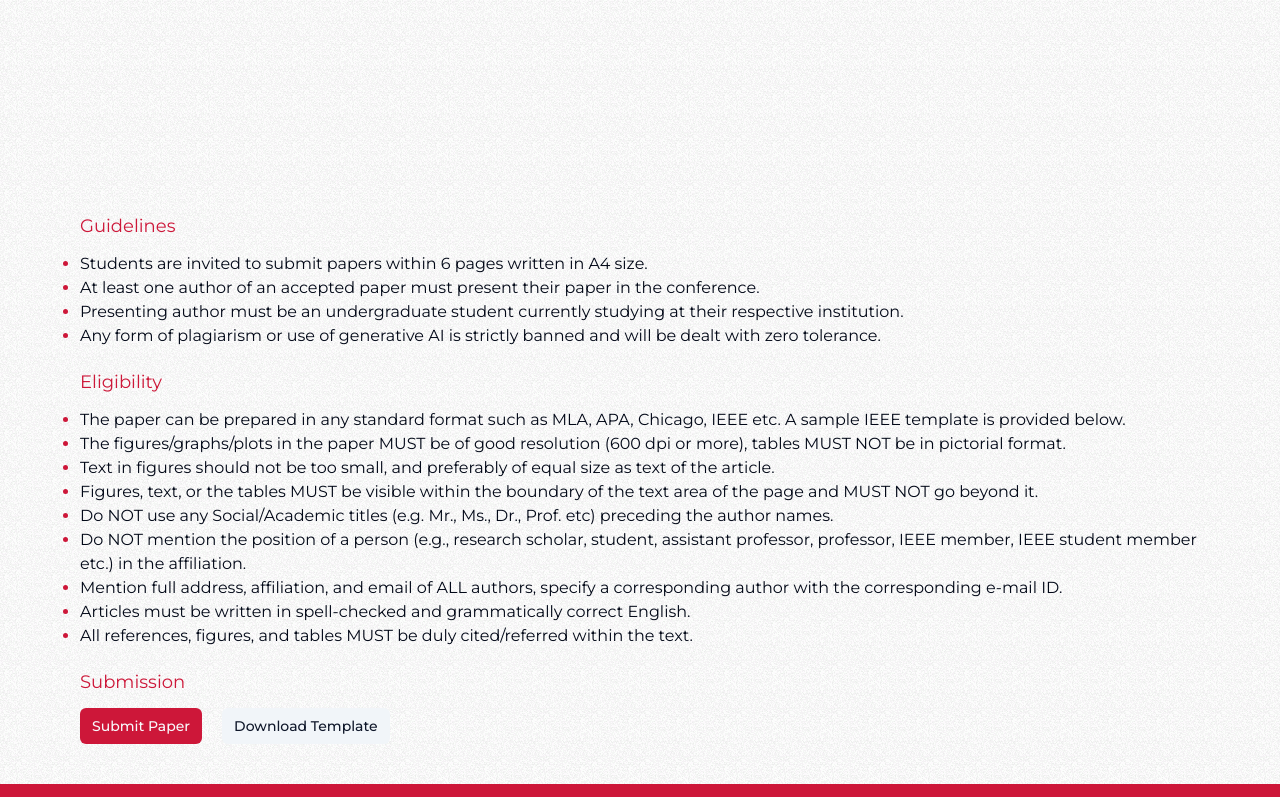
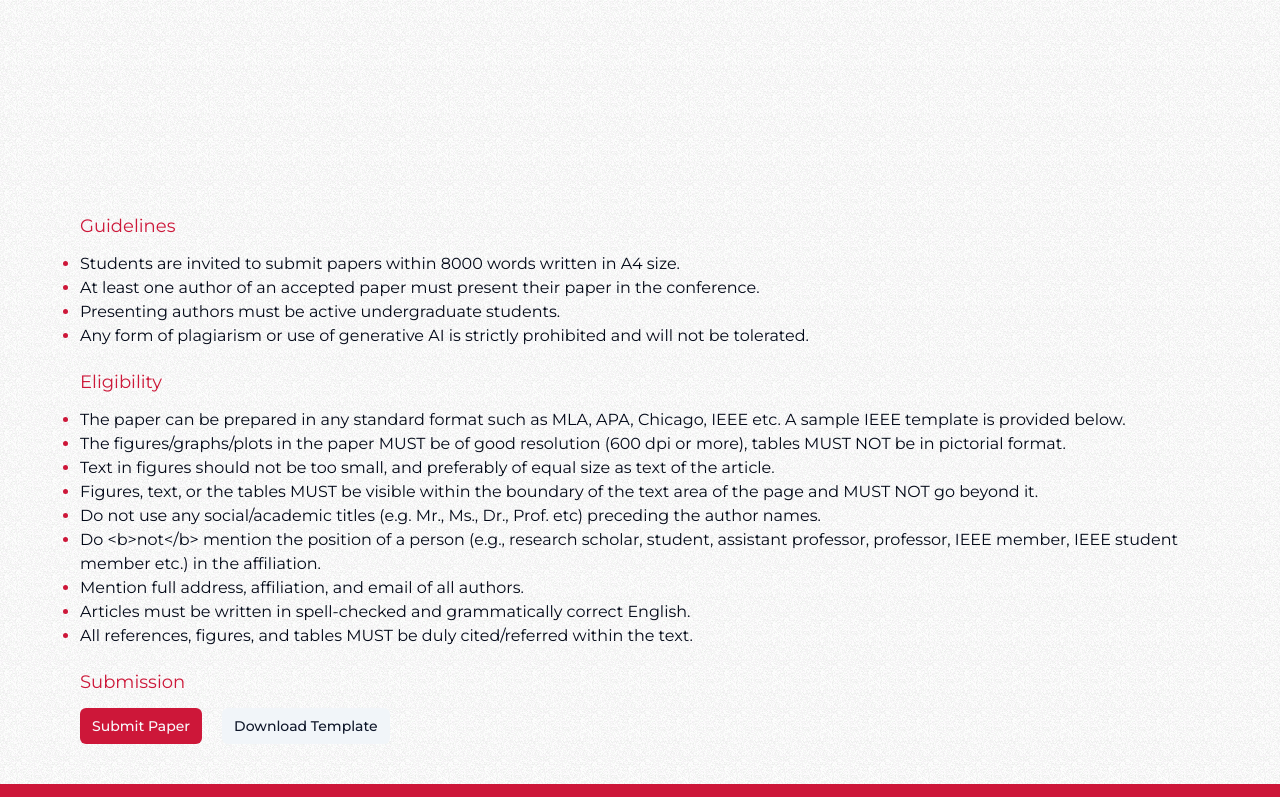
Before and after one commit to Narayana212/event-conf, a Next.js app: page /paper in a window 1280 px wide. Shown: the part 588-1385 px from the top of the page. Built offline with nearby package versions, Linux system fonts and the light colour scheme.

Commit message:
Update paper.js

```diff
--- a/content/paper.js
+++ b/content/paper.js
@@ -1,8 +1,8 @@
 const conferenceGuidelines = [
-    { id: 1, point: "Students are invited to submit papers within 6 pages written in A4 size." },
+    { id: 1, point: "Students are invited to submit papers within 8000 words written in A4 size." },
     { id: 2, point: "At least one author of an accepted paper must present their paper in the conference." },
-    { id: 3, point: "Presenting author must be an undergraduate student currently studying at their respective institution." },
-    { id: 4, point: "Any form of plagiarism or use of generative AI is strictly banned and will be dealt with zero tolerance." },
+    { id: 3, point: "Presenting authors must be active undergraduate students." },
+    { id: 4, point: "Any form of plagiarism or use of generative AI is strictly prohibited and will not be tolerated." },
   ];
 
 
@@ -12,9 +12,9 @@ const conferenceGuidelines = [
     { id: 2, point: "The figures/graphs/plots in the paper MUST be of good resolution (600 dpi or more), tables MUST NOT be in pictorial format." },
     { id: 3, point: "Text in figures should not be too small, and preferably of equal size as text of the article." },
     { id: 4, point: "Figures, text, or the tables MUST be visible within the boundary of the text area of the page and MUST NOT go beyond it." },
-    { id: 5, point: "Do NOT use any Social/Academic titles (e.g. Mr., Ms., Dr., Prof. etc) preceding the author names." },
-    { id: 6, point: "Do NOT mention the position of a person (e.g., research scholar, student, assistant professor, professor, IEEE member, IEEE student member etc.) in the affiliation." },
-    { id: 7, point: "Mention full address, affiliation, and email of ALL authors, specify a corresponding author with the corresponding e-mail ID." },
+    { id: 5, point: "Do not use any social/academic titles (e.g. Mr., Ms., Dr., Prof. etc) preceding the author names." },
+    { id: 6, point: "Do <b>not</b> mention the position of a person (e.g., research scholar, student, assistant professor, professor, IEEE member, IEEE student member etc.) in the affiliation." },
+    { id: 7, point: "Mention full address, affiliation, and email of all authors." },
     { id: 8, point: "Articles must be written in spell-checked and grammatically correct English." },
     { id: 9, point: "All references, figures, and tables MUST be duly cited/referred within the text." },
   ];
```
